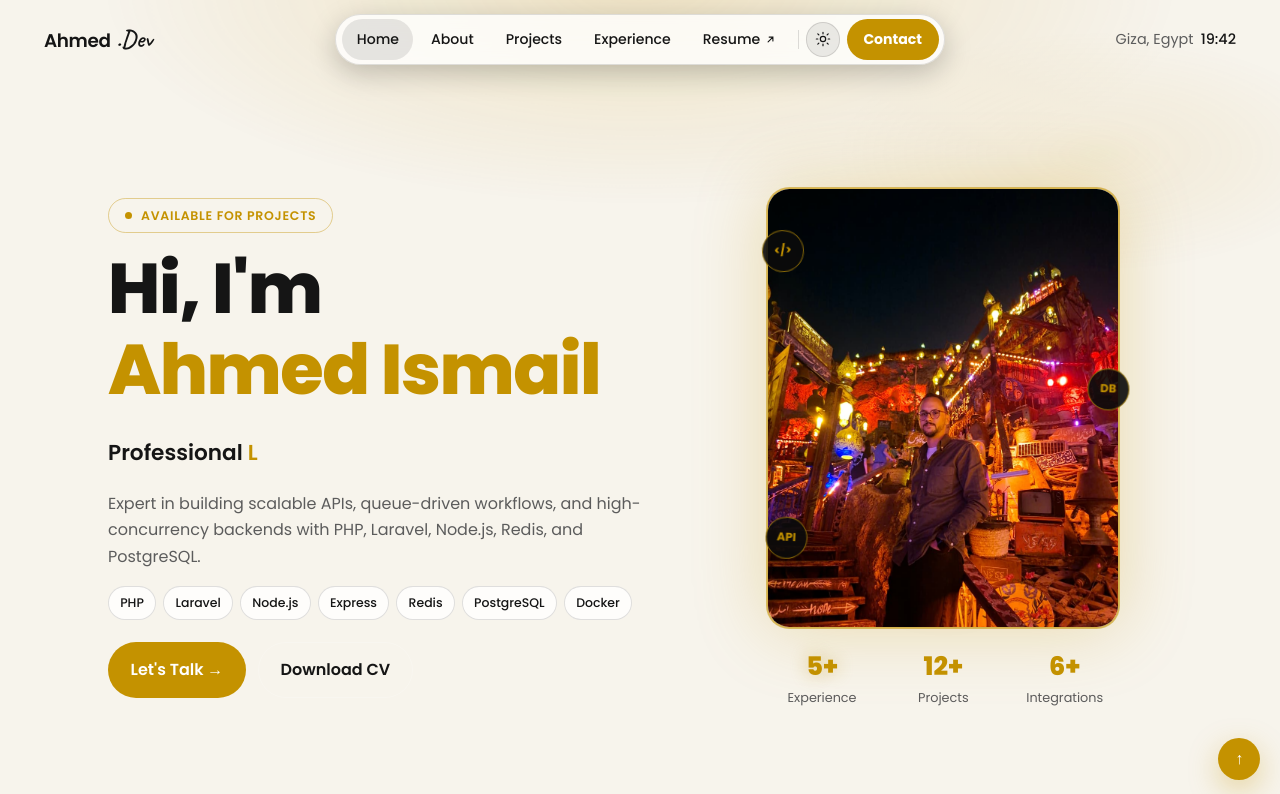
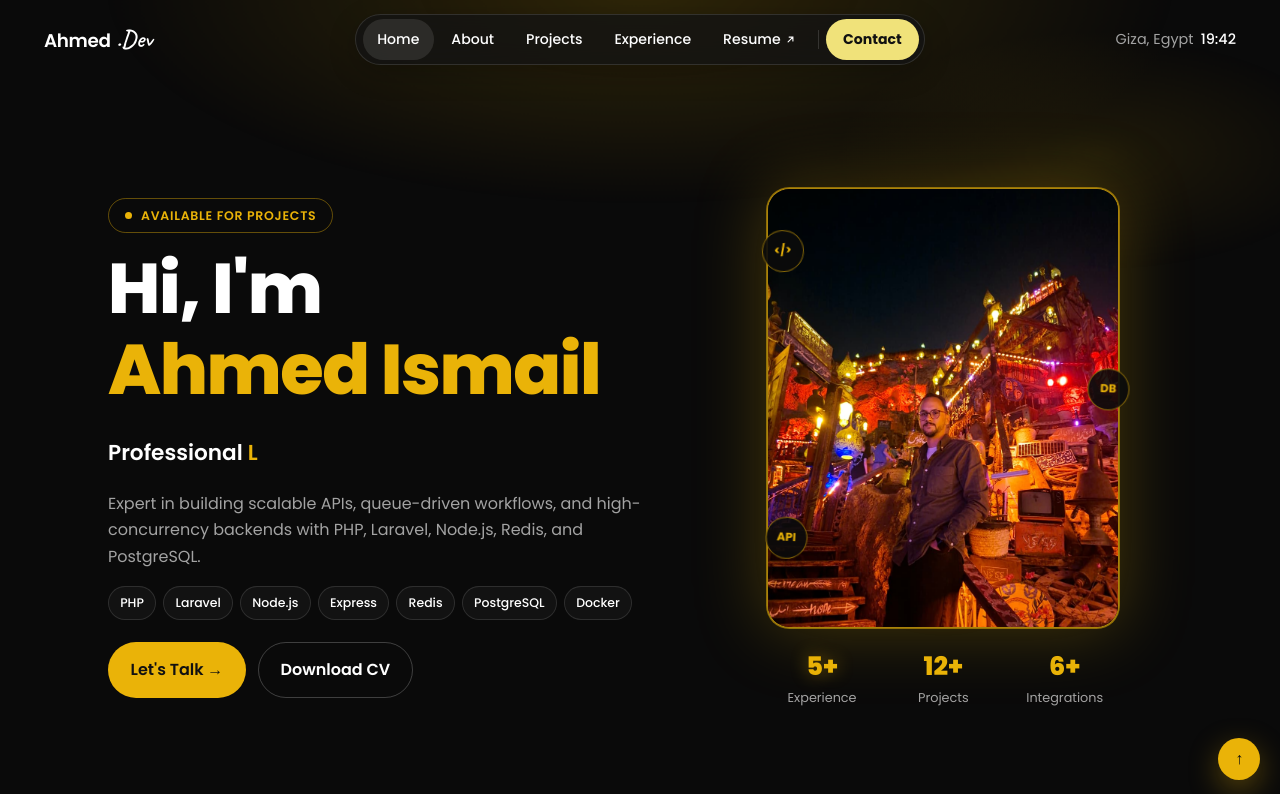
Before and after one commit to Isayama3/portfolio, a React (Vite) app in the folder client/: page / in a window 1280 px wide. Shown: the top 794 px of the page. Built offline with nearby package versions, Linux system fonts and the light colour scheme.

Commit message:
delete light mode

```diff
--- a/client/src/App.jsx
+++ b/client/src/App.jsx
@@ -22,21 +22,6 @@ const PILL_LINKS = [
   { id: "experience", label: "Experience" },
 ];
 
-function useTheme() {
-  const [theme, setTheme] = useState(() => {
-    const saved = localStorage.getItem("theme");
-    if (saved === "light" || saved === "dark") return saved;
-    return window.matchMedia("(prefers-color-scheme: light)").matches ? "light" : "dark";
-  });
-
-  useEffect(() => {
-    document.documentElement.setAttribute("data-theme", theme);
-    localStorage.setItem("theme", theme);
-  }, [theme]);
-
-  return [theme, () => setTheme((t) => (t === "dark" ? "light" : "dark"))];
-}
-
 function useCairoClock() {
   const [time, setTime] = useState(() => formatCairoTime());
   useEffect(() => {
@@ -57,36 +42,7 @@ function formatCairoTime() {
   }).format(new Date());
 }
 
-function ThemeIcon({ theme }) {
-  if (theme === "dark") {
-    return (
-      <svg className="theme-ico" viewBox="0 0 24 24" width="16" height="16" aria-hidden="true">
-        <path
-          fill="none"
-          stroke="currentColor"
-          strokeWidth="1.8"
-          strokeLinecap="round"
-          strokeLinejoin="round"
-          d="M21 14.5A8.5 8.5 0 0 1 9.5 3 7 7 0 1 0 21 14.5Z"
-        />
-      </svg>
-    );
-  }
-  return (
-    <svg className="theme-ico" viewBox="0 0 24 24" width="16" height="16" aria-hidden="true">
-      <circle cx="12" cy="12" r="4" fill="none" stroke="currentColor" strokeWidth="1.8" />
-      <path
-        fill="none"
-        stroke="currentColor"
-        strokeWidth="1.8"
-        strokeLinecap="round"
-        d="M12 2v2.2M12 19.8V22M4.2 4.2l1.6 1.6M18.2 18.2l1.6 1.6M2 12h2.2M19.8 12H22M4.2 19.8l1.6-1.6M18.2 5.8l1.6-1.6"
-      />
-    </svg>
-  );
-}
-
-function SiteHeader({ brand, locationLabel, theme, onToggleTheme, links }) {
+function SiteHeader({ brand, locationLabel, links }) {
   const [open, setOpen] = useState(false);
   const [active, setActive] = useState("top");
   const location = useLocation();
@@ -184,15 +140,6 @@ function SiteHeader({ brand, locationLabel, theme, onToggleTheme, links }) {
               </svg>
             </a>
             <span className="nav-pill-sep" aria-hidden="true" />
-            <button
-              type="button"
-              className="nav-theme"
-              onClick={onToggleTheme}
-              aria-label={theme === "dark" ? "Switch to light mode" : "Switch to dark mode"}
-              title={theme === "dark" ? "Light mode" : "Dark mode"}
-            >
-              <ThemeIcon theme={theme} />
-            </button>
             <button type="button" className="nav-contact" onClick={() => navTo("contact")}>
               Contact
             </button>
@@ -204,14 +151,6 @@ function SiteHeader({ brand, locationLabel, theme, onToggleTheme, links }) {
           </div>
 
           <div className="header-actions">
-            <button
-              type="button"
-              className="icon-btn theme-toggle"
-              onClick={onToggleTheme}
-              aria-label={theme === "dark" ? "Switch to light mode" : "Switch to dark mode"}
-            >
-              <ThemeIcon theme={theme} />
-            </button>
             <button
               type="button"
               className={`icon-btn nav-toggle${open ? " is-open" : ""}`}
@@ -334,7 +273,11 @@ function SiteFooter({ profile }) {
 export default function App() {
   const [profile, setProfile] = useState(null);
   const [error, setError] = useState(null);
-  const [theme, toggleTheme] = useTheme();
+
+  useEffect(() => {
+    localStorage.removeItem("theme");
+    document.documentElement.removeAttribute("data-theme");
+  }, []);
 
   useEffect(() => {
     getProfile()
@@ -349,8 +292,6 @@ export default function App() {
         brand={profile?.brand}
         locationLabel={profile?.location?.includes("Egypt") ? "Giza, Egypt" : profile?.location}
         links={profile?.links}
-        theme={theme}
-        onToggleTheme={toggleTheme}
       />
       {error ? (
         <p className="status error" role="alert">
--- a/client/src/styles.css
+++ b/client/src/styles.css
@@ -4,8 +4,7 @@
 @import "@fontsource/poppins/700.css";
 @import "@fontsource/poppins/800.css";
 
-:root,
-[data-theme="dark"] {
+:root {
   --bg: #0a0a0a;
   --bg-elevated: #141414;
   --surface: #1a1a1a;
@@ -27,23 +26,6 @@
   --font: "Poppins", "Segoe UI", sans-serif;
 }
 
-[data-theme="light"] {
-  --bg: #f7f4ec;
-  --bg-elevated: #ffffff;
-  --surface: #efeae0;
-  --line: rgba(180, 130, 0, 0.35);
-  --ink: #151515;
-  --muted: #5c5c5c;
-  --accent: #c49200;
-  --accent-ink: #ffffff;
-  --danger: #dc2626;
-  --ok: #15803d;
-  --header-bg: rgba(247, 244, 236, 0.9);
-  --overlay-bg: rgba(247, 244, 236, 0.94);
-  --card-border: rgba(0, 0, 0, 0.08);
-  --icon-border: rgba(0, 0, 0, 0.12);
-}
-
 *,
 *::before,
 *::after {
@@ -54,14 +36,6 @@ html {
   scroll-behavior: smooth;
   color-scheme: dark;
   scroll-padding-top: calc(var(--header-h) + 0.75rem);
-}
-
-[data-theme="light"] {
-  color-scheme: light;
-}
-
-html[data-theme="light"] {
-  color-scheme: light;
 }
 
 body {
@@ -73,9 +47,6 @@ body {
   font-size: 1rem;
   line-height: 1.65;
   -webkit-font-smoothing: antialiased;
-  transition:
-    background 280ms ease,
-    color 280ms ease;
 }
 
 body.nav-locked {
@@ -270,32 +241,6 @@ main,
   background: color-mix(in srgb, var(--ink) 14%, transparent);
 }
 
-.nav-theme {
-  width: 2.15rem;
-  height: 2.15rem;
-  display: grid;
-  place-items: center;
-  border-radius: 999px;
-  border: 1px solid var(--icon-border);
-  background: color-mix(in srgb, var(--ink) 8%, transparent);
-  color: var(--ink);
-  cursor: pointer;
-  margin-right: 0.2rem;
-  transition:
-    background 180ms ease,
-    transform 180ms ease,
-    border-color 180ms ease;
-}
-
-.nav-theme:hover {
-  background: color-mix(in srgb, var(--ink) 14%, transparent);
-  transform: scale(1.05);
-}
-
-.theme-ico {
-  display: block;
-}
-
 .nav-contact {
   appearance: none;
   border: 0;
@@ -317,11 +262,6 @@ main,
   filter: brightness(1.05);
 }
 
-[data-theme="light"] .nav-contact {
-  background: var(--accent);
-  color: var(--accent-ink);
-}
-
 .header-meta {
   justify-self: end;
   display: inline-flex;
@@ -373,10 +313,6 @@ main,
   color: var(--accent);
   transform: translateY(-1px) scale(1.04);
   box-shadow: 0 0 0 4px color-mix(in srgb, var(--accent) 15%, transparent);
-}
-
-.theme-toggle {
-  font-size: 1rem;
 }
 
 .burger,
@@ -1927,9 +1863,7 @@ a:focus-visible,
 }
 
 @media (max-width: 960px) {
-  :root,
-  [data-theme="dark"],
-  [data-theme="light"] {
+  :root {
     --pad: 1.15rem;
     --header-h: 4rem;
   }
```
